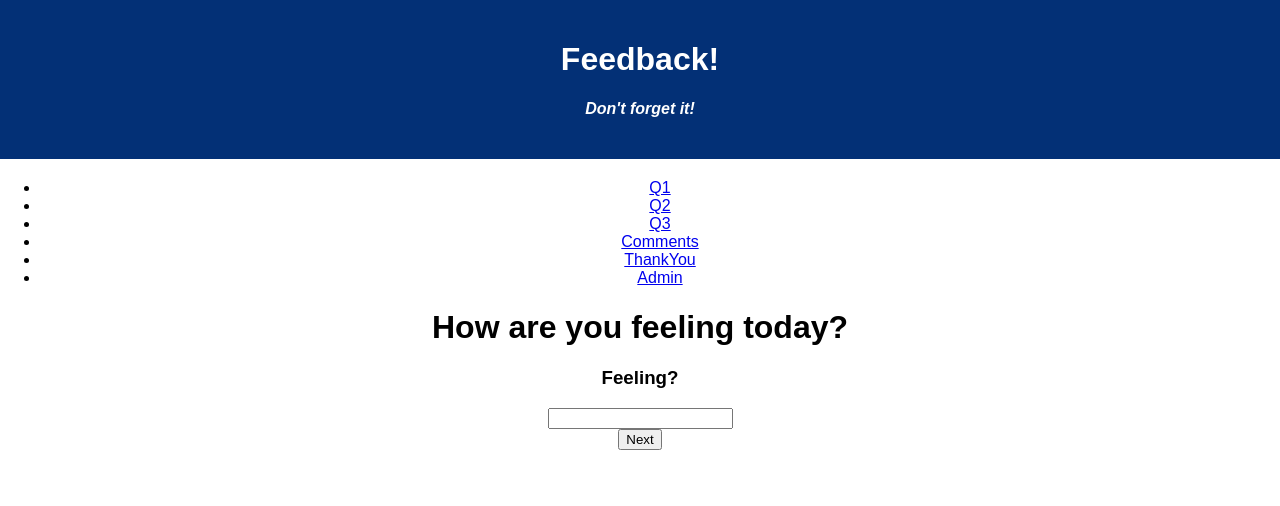
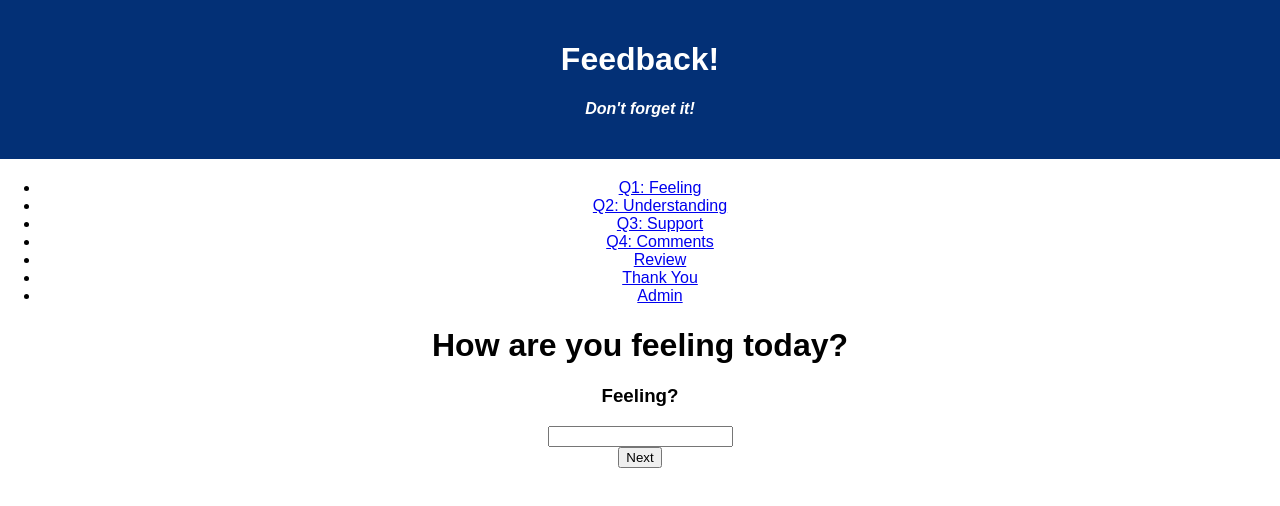
Before and after one commit to AnthonyDampier/feedback-loop, a React (Create React App) app: page / in a window 1280 px wide. Shown: the top 506 px of the page. Built offline with nearby package versions, Linux system fonts and the light colour scheme.

Commit message:
Added Admin comp

```diff
--- a/src/components/App/App.jsx
+++ b/src/components/App/App.jsx
@@ -12,7 +12,9 @@ import QuestionOne from '../Question1/Question1';
 import QuestionTwo from '../Question2/Question2';
 import QuestionThree from '../Question3/Question3';
 import QuestionFour from '../Question4/Question4';
-import ThankYou from '../ThankYou/ThankYou'
+import Review from '../ReviewFeedback/Review';
+import ThankYou from '../ThankYou/ThankYou';
+import Admin from '../Admin/Admin'
 
 function App() {
 
@@ -27,19 +29,22 @@ function App() {
         <nav>
           <ul>
             <li>
-              <Link to="/">Q1</Link>
+              <Link to="/">Q1: Feeling</Link>
           </li>
             <li>
-              <Link to="/2">Q2</Link>
+              <Link to="/2">Q2: Understanding</Link>
             </li>
             <li>
-              <Link to="/3">Q3</Link>
+              <Link to="/3">Q3: Support</Link>
             </li>
             <li>
-              <Link to="/4">Comments</Link>
+              <Link to="/4">Q4: Comments</Link>
             </li>
             <li>
-              <Link to="/5">ThankYou</Link>
+              <Link to="/5">Review</Link>
+            </li>
+            <li>
+              <Link to="/6">Thank You</Link>
             </li>
             <li>
               <Link to="/Admin">Admin</Link>
@@ -61,10 +66,13 @@ function App() {
           <QuestionFour />
         </Route>
         <Route exact path="/5">
+          <Review />
+        </Route>
+        <Route exact path="/6">
           <ThankYou />
         </Route>
         <Route exact path="/Admin">
-          {/* <Admin /> */}
+          <Admin />
         </Route>
       </Router>
     </div>
```
